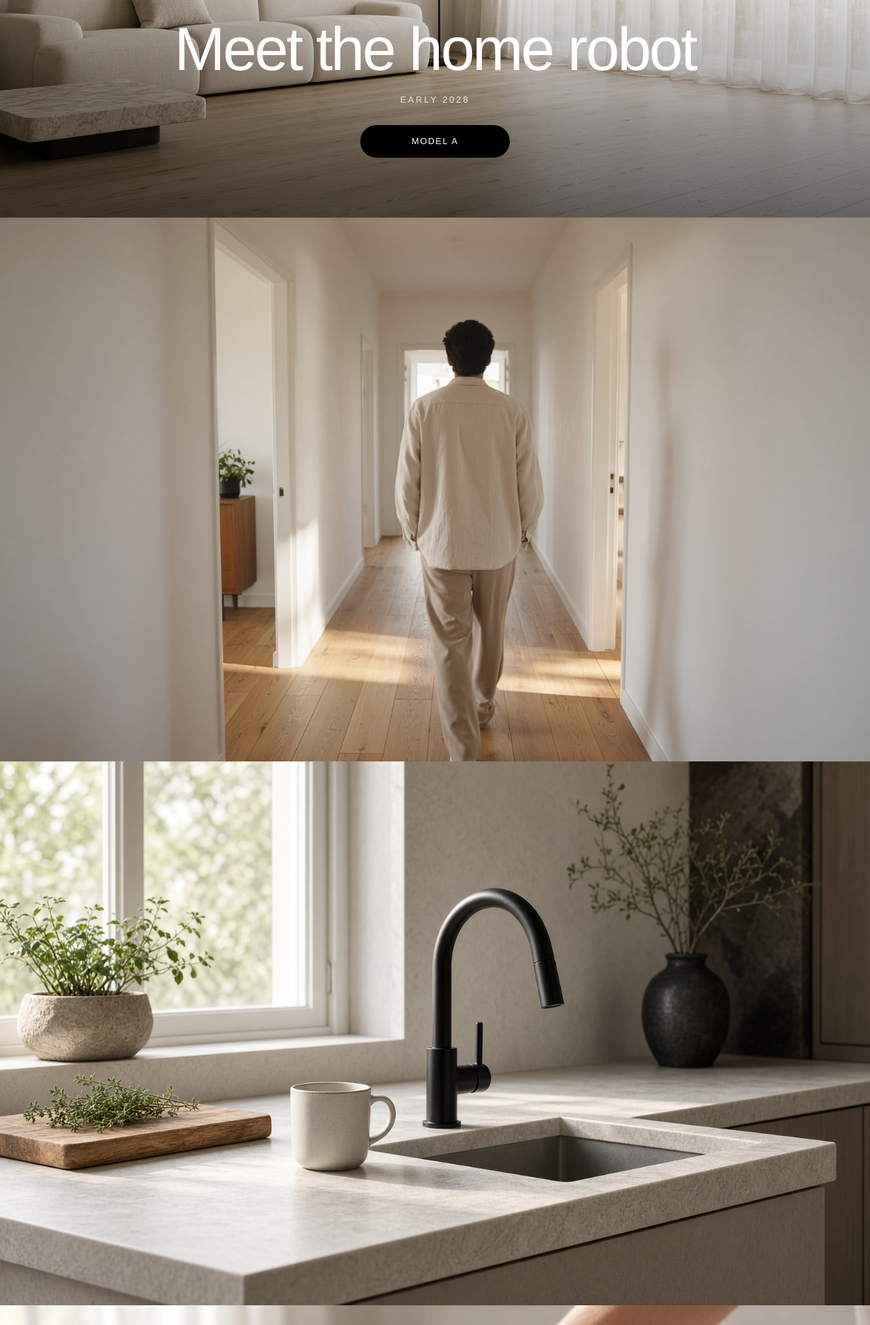
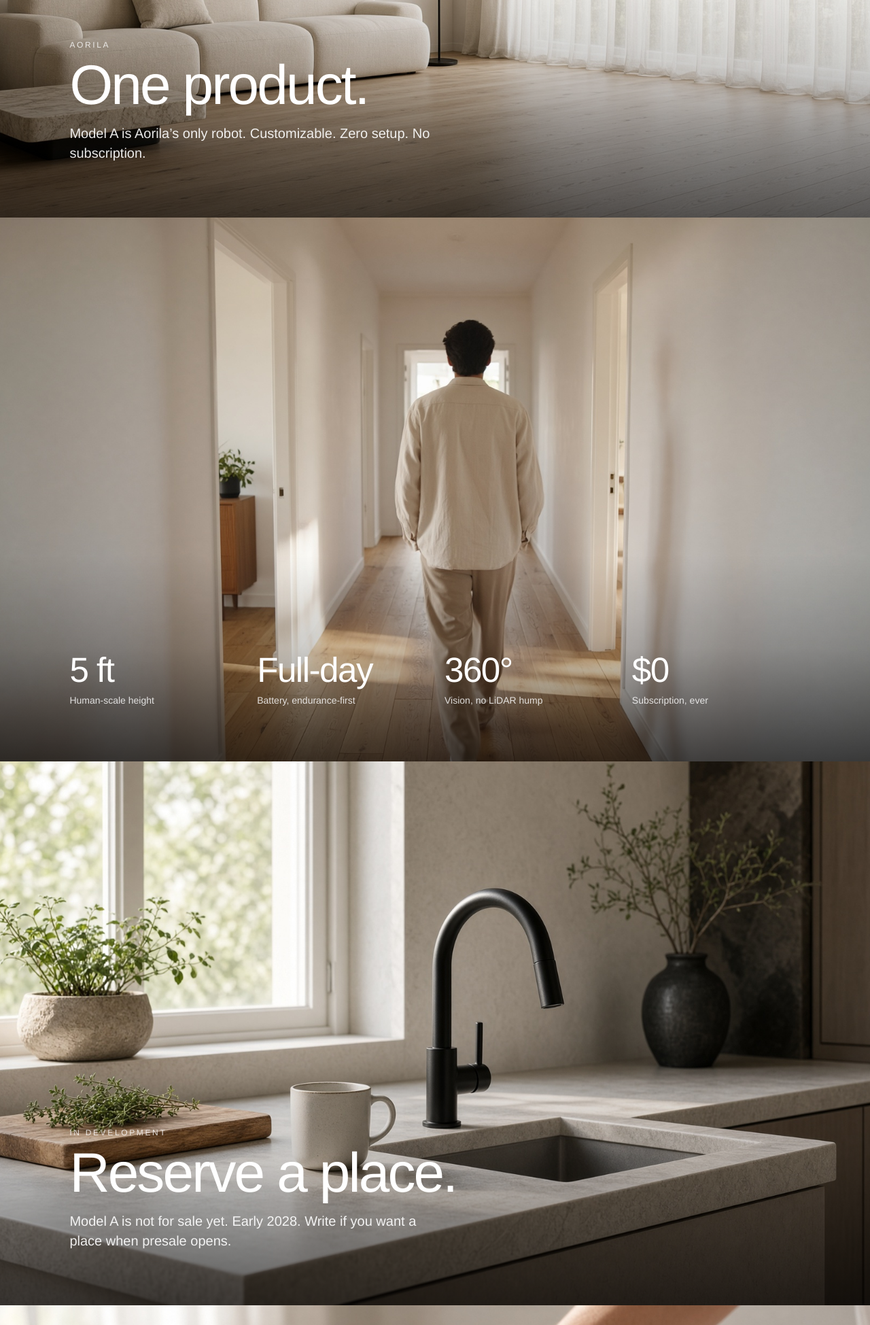
Before and after one commit to aorilalabs/aorila-web, a plain HTML site: page consumer-site/index.html in a window 1280 px wide. Shown: the part 480-2429 px from the top of the page at 68% size. Drawn offline with Linux system fonts and the light colour scheme.

Commit message:
Put the homepage copy on the photographs

```diff
--- a/consumer-site/assets/css/home.css
+++ b/consumer-site/assets/css/home.css
@@ -1,23 +1,30 @@
-/* Full-bleed frames. Type sits on the first picture. */
 .home .header{background:transparent}
 .home .header.header--solid{background:#fff}
 .frame{position:relative;height:100svh;background:#111;overflow:hidden}
 .frame img{position:absolute;inset:0;width:100%;height:100%;object-fit:cover}
-.frame--hero .frame__copy{
-  position:relative;z-index:2;height:100%;
-  display:flex;flex-direction:column;align-items:center;justify-content:flex-end;
-  padding:0 24px 11vh;text-align:center;color:#fff;
-  background:linear-gradient(to top,rgba(0,0,0,.55) 0%,rgba(0,0,0,.12) 42%,rgba(0,0,0,0) 68%);
+.frame__copy{
+  position:absolute;z-index:2;left:0;right:0;bottom:0;
+  padding:18vh 8vw 10vh;color:#fff;text-align:left;
+  background:linear-gradient(to top,rgba(0,0,0,.62) 0%,rgba(0,0,0,.18) 55%,rgba(0,0,0,0) 100%);
 }
-.frame--hero h1{
-  margin:0;font-weight:400;letter-spacing:-0.035em;text-transform:none;
-  font-size:clamp(48px,7vw,92px);line-height:0.95;color:#fff;
+.frame__copy h1,.frame__copy h2{
+  margin:10px 0 0;font-weight:400;letter-spacing:-0.035em;
+  font-size:clamp(44px,6.4vw,88px);line-height:0.95;color:#fff;
 }
-.frame--hero p{
-  margin:22px 0 0;font-size:13px;letter-spacing:0.22em;text-transform:uppercase;color:rgba(255,255,255,.82);
+.kicker{margin:0;font-size:12px;letter-spacing:0.22em;text-transform:uppercase;color:rgba(255,255,255,.8)}
+.lede{max-width:34rem;margin:18px 0 0;font-size:clamp(16px,1.6vw,20px);line-height:1.45;color:rgba(255,255,255,.9)}
+.facts{display:grid;grid-template-columns:repeat(4,minmax(0,1fr));gap:28px;max-width:1100px}
+.facts b{display:block;font-weight:400;font-size:clamp(32px,4vw,56px);letter-spacing:-0.03em;line-height:1}
+.facts span{display:block;margin-top:10px;font-size:14px;line-height:1.35;color:rgba(255,255,255,.82)}
+.frame__copy--end{display:flex;gap:12px;align-items:flex-end}
+.pill{
+  display:inline-flex;align-items:center;justify-content:center;
+  min-width:160px;height:48px;padding:0 22px;border-radius:999px;
+  background:#fff;color:#111;text-decoration:none;font-size:14px;
 }
-.frame--hero .btn{margin-top:26px;width:min(220px,70vw);text-decoration:none}
-.home .home-facts{border-color:#e6e6e6}
-.home .home-fact{border-color:#e6e6e6;padding:64px 32px}
-.home .home-band{padding-top:96px;padding-bottom:40px}
-.home .home-reserve{background:#fff;border-top:1px solid #e6e6e6;padding:96px 24px 120px}
+.pill--ghost{background:transparent;color:#fff;border:1px solid rgba(255,255,255,.7)}
+@media(max-width:700px){
+  .facts{grid-template-columns:1fr 1fr;gap:22px}
+  .frame__copy{padding:16vh 24px 8vh}
+  .frame__copy--end{flex-wrap:wrap}
+}
--- a/consumer-site/index.html
+++ b/consumer-site/index.html
@@ -38,35 +38,38 @@
   <a class="mlink" href="login/">Account</a>
 </div>
 <main class="home">
-<section class="frame frame--hero">
+<section class="frame">
   <img src="assets/reel/room.jpg" alt="">
   <div class="frame__copy">
-    <h1>Meet the home robot</h1>
-    <p>Early 2028</p>
-    <a class="btn btn--round" href="robots/"><span class="rl"><i>Model A</i><i aria-hidden="true">Model A</i></span></a>
+    <p class="kicker">Aorila</p>
+    <h1>One product.</h1>
+    <p class="lede">Model A is Aorila’s only robot. Customizable. Zero setup. No subscription.</p>
   </div>
 </section>
-<section class="frame"><img src="assets/reel/walk.jpg" alt="Someone walking through a bright hallway"></section>
-<section class="frame"><img src="assets/reel/kitchen.jpg" alt="A kitchen counter in morning light"></section>
-<section class="frame"><img src="assets/reel/hands.jpg" alt="Hands folding a linen sheet"></section>
-<section class="home-band" id="intro">
-  <p class="home-kicker">Aorila</p>
-  <h2>One product.</h2>
-  <p class="home-lede">Model A is Aorila’s only robot. Customizable. Zero setup. No subscription.</p>
+<section class="frame">
+  <img src="assets/reel/walk.jpg" alt="">
+  <div class="frame__copy">
+    <div class="facts">
+      <div><b>5 ft</b><span>Human-scale height</span></div>
+      <div><b>Full-day</b><span>Battery, endurance-first</span></div>
+      <div><b>360°</b><span>Vision, no LiDAR hump</span></div>
+      <div><b>$0</b><span>Subscription, ever</span></div>
+    </div>
+  </div>
 </section>
-<section class="home-facts" id="facts">
-  <div class="home-fact"><b>5 ft</b><span>Human-scale height</span></div>
-  <div class="home-fact"><b>Full-day</b><span>Battery, endurance-first</span></div>
-  <div class="home-fact"><b>360°</b><span>Vision, no LiDAR hump</span></div>
-  <div class="home-fact"><b>$0</b><span>Subscription, ever</span></div>
+<section class="frame">
+  <img src="assets/reel/kitchen.jpg" alt="">
+  <div class="frame__copy">
+    <p class="kicker">In development</p>
+    <h2>Reserve a place.</h2>
+    <p class="lede">Model A is not for sale yet. Early 2028. Write if you want a place when presale opens.</p>
+  </div>
 </section>
-<section class="home-reserve" id="reserve">
-  <p class="home-kicker">In development</p>
-  <h2>Reserve a place.</h2>
-  <p class="home-lede">Model A is not for sale yet. Early 2028. Write if you want a place when presale opens.</p>
-  <div class="home-reserve__row">
-    <a class="btn" href="robots/"><span class="rl"><i>See Model A</i><i aria-hidden="true">See Model A</i></span></a>
-    <a class="btn btn--outline" href="contact/"><span class="rl"><i>Contact</i><i aria-hidden="true">Contact</i></span></a>
+<section class="frame">
+  <img src="assets/reel/hands.jpg" alt="">
+  <div class="frame__copy frame__copy--end">
+    <a class="pill" href="robots/">See Model A</a>
+    <a class="pill pill--ghost" href="contact/">Contact</a>
   </div>
 </section>
 </main>
```
